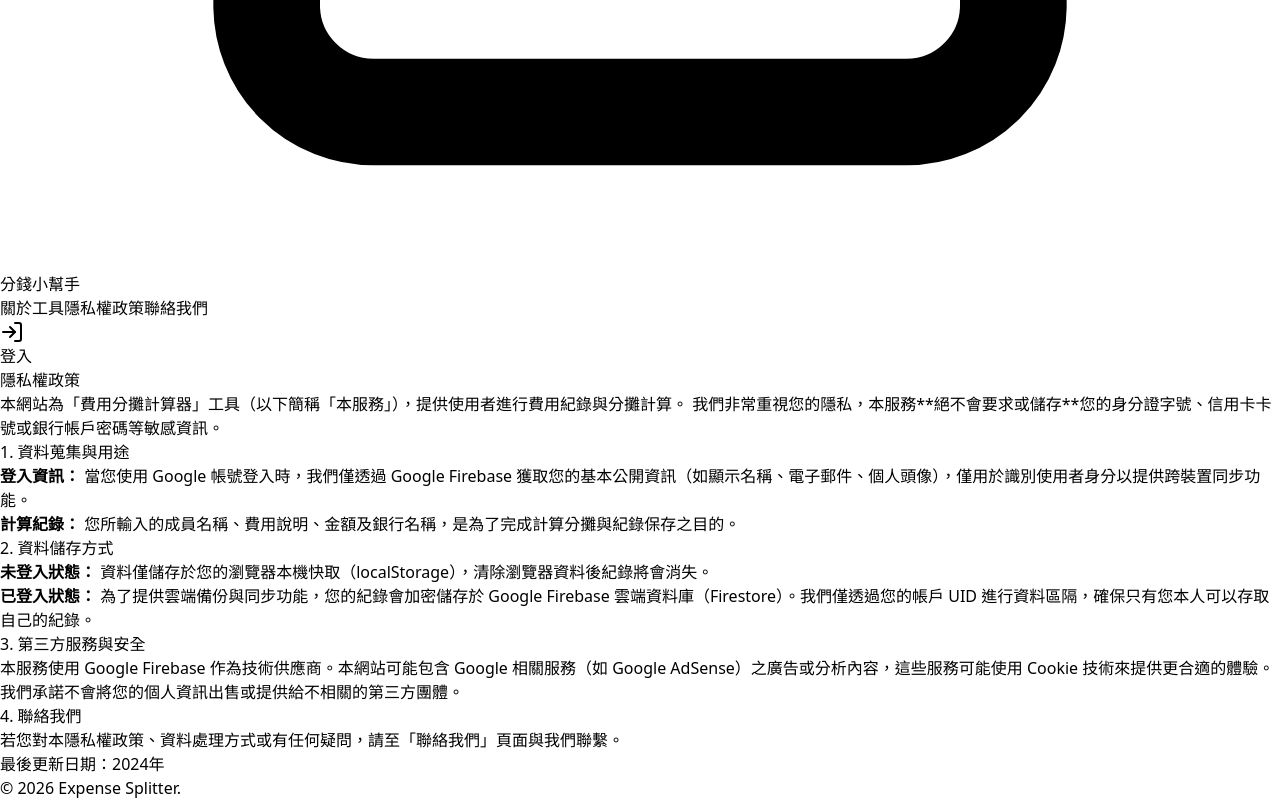
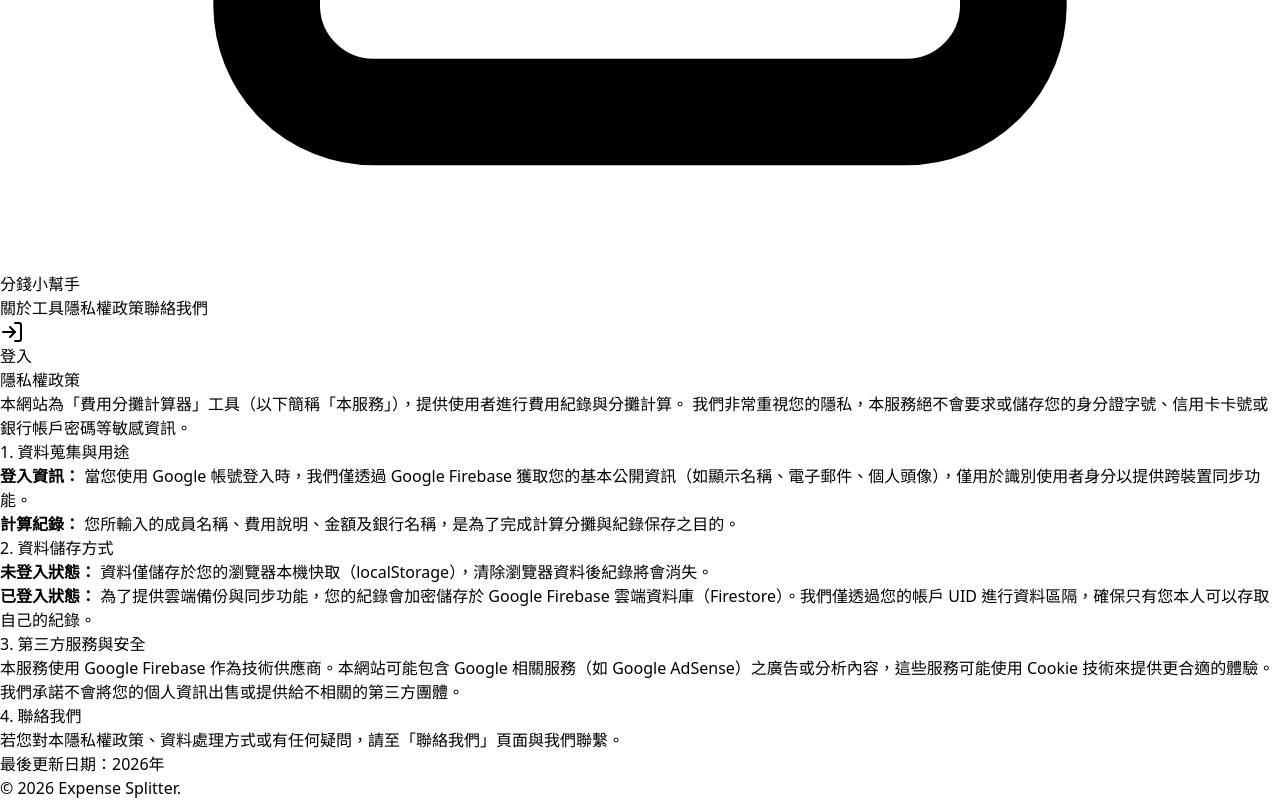
Before and after one commit to justin890913-sys/expense_splitter, a React (Vite) app: page /privacy in a window 1280 px wide. Shown: the part 1008-1808 px from the top of the page. Built offline with nearby package versions, Linux system fonts and the light colour scheme; no server answers.

Commit message:
Update Privacy.tsx

```diff
--- a/src/pages/Privacy.tsx
+++ b/src/pages/Privacy.tsx
@@ -8,7 +8,7 @@ export default function Privacy() {
           <section>
             <p>
               本網站為「費用分攤計算器」工具（以下簡稱「本服務」），提供使用者進行費用紀錄與分攤計算。
-              我們非常重視您的隱私，本服務**絕不會要求或儲存**您的身分證字號、信用卡卡號或銀行帳戶密碼等敏感資訊。
+              我們非常重視您的隱私，本服務絕不會要求或儲存您的身分證字號、信用卡卡號或銀行帳戶密碼等敏感資訊。
             </p>
           </section>
 
@@ -52,7 +52,7 @@ export default function Privacy() {
         </div>
 
         <div className="mt-8 pt-6 border-t text-center text-sm text-gray-400">
-          最後更新日期：2024年
+          最後更新日期：2026年
         </div>
       </div>
     </div>
```
